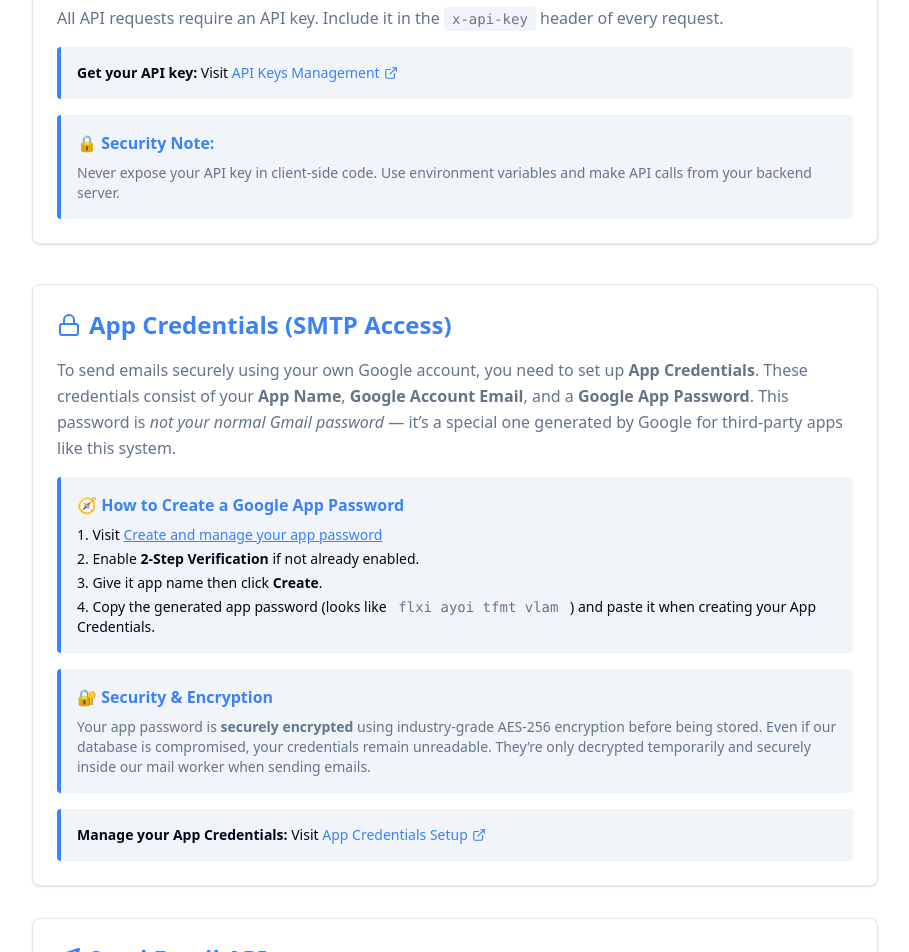
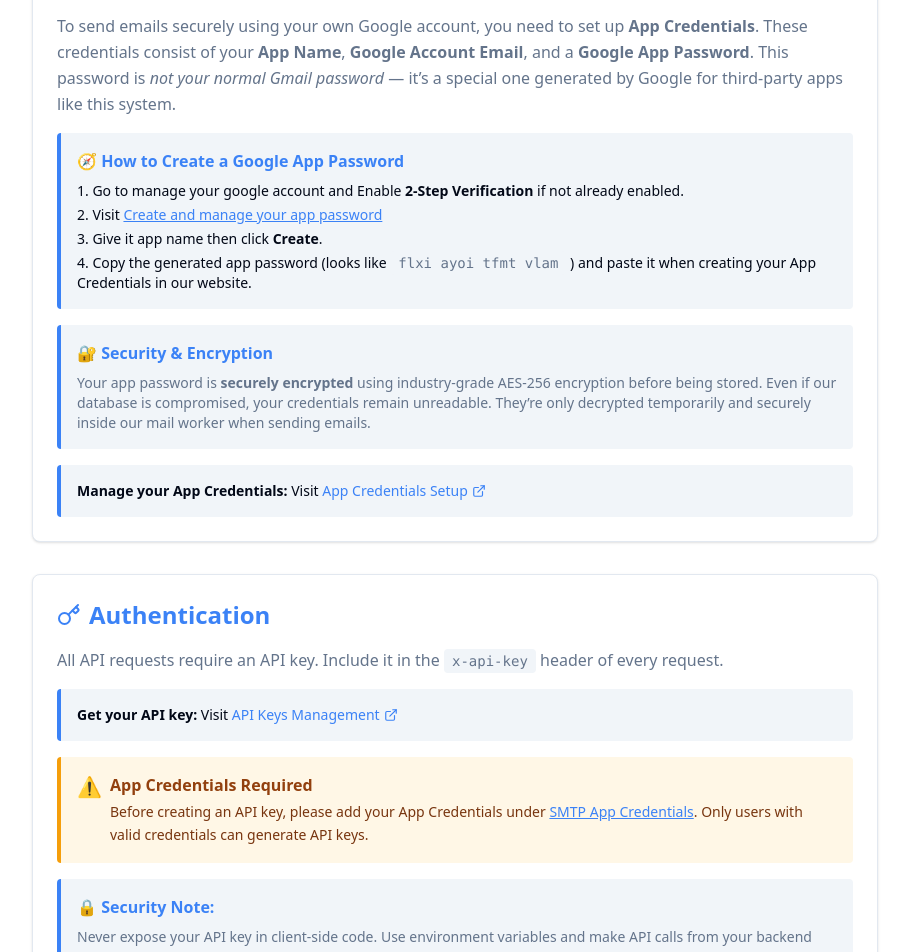
Before and after one commit to makwanagautam41/SMTP-service, a React (Vite) app in the folder smtp-service-client/: page /documentations in a window 1280 px wide. Shown: the part 1240-2192 px from the top of the page, without its empty margins (330-1239 px from the left). Built offline with nearby package versions, Linux system fonts and the light colour scheme; no server answers.

Commit message:
fix the issues in frontend while creating api keys

```diff
--- a/smtp-service-client/src/context/AppCredentialsContext.jsx
+++ b/smtp-service-client/src/context/AppCredentialsContext.jsx
@@ -28,6 +28,7 @@ export const AppCredentialsProvider = ({ children }) => {
     try {
       const res = await createAppCredentialsService(formData);
       if (res.data) setAppCredentials(res.data);
+      await fetchAppCredentials();
       return res;
     } catch (err) {
       console.error("Create App Credentials Error:", err);
--- a/smtp-service-client/src/pages/Documentations.jsx
+++ b/smtp-service-client/src/pages/Documentations.jsx
@@ -336,6 +336,11 @@ print('✅ Tracking complete')`,
   const fixBarItems = [
     { id: "overview", icon: <HelpCircle size={16} />, label: "Overview" },
     { id: "realtime", icon: <Radio size={16} />, label: "Real-Time Tracking" },
+    {
+      id: "app-credentials",
+      icon: <Lock size={16} />,
+      label: "APP Credentials",
+    },
     { id: "auth", icon: <Key size={16} />, label: "Authentication" },
     { id: "send", icon: <Send size={16} />, label: "Send Email API" },
     { id: "sse", icon: <Zap size={16} />, label: "SSE Endpoint" },
@@ -636,91 +641,6 @@ print('✅ Tracking complete')`,
               </div>
             </section>
 
-            {/* Authentication */}
-            <section
-              id="auth"
-              className="rounded-lg shadow p-6 transition-colors duration-300"
-              style={{
-                backgroundColor: card.color,
-                color: foreground.color,
-                border: `1px solid ${border.color}`,
-              }}
-            >
-              <h2
-                className="text-2xl font-bold mb-4 flex items-center gap-2"
-                style={{ color: primary.color }}
-              >
-                <Key style={{ color: primary.color }} />
-                Authentication
-              </h2>
-
-              <p
-                className="leading-relaxed mb-4"
-                style={{ color: mutedForeground.color }}
-              >
-                All API requests require an API key. Include it in the{" "}
-                <code
-                  className="px-2 py-1 rounded text-sm"
-                  style={{
-                    backgroundColor: muted.color,
-                    color: mutedForeground.color,
-                  }}
-                >
-                  x-api-key
-                </code>{" "}
-                header of every request.
-              </p>
-
-              {/* Info Box */}
-              <div
-                className="p-4 rounded transition-colors duration-300"
-                style={{
-                  backgroundColor: secondary.color,
-                  borderLeft: `4px solid ${primary.color}`,
-                }}
-              >
-                <p className="text-sm" style={{ color: foreground.color }}>
-                  <strong>Get your API key:</strong> Visit{" "}
-                  <Link
-                    to="/apikeys"
-                    className="inline-flex items-center gap-1 transition-colors duration-200"
-                    style={{
-                      color: primary.color,
-                      textDecoration: "none",
-                    }}
-                    onMouseEnter={(e) =>
-                      (e.currentTarget.style.color = legacy.hover.color)
-                    }
-                    onMouseLeave={(e) =>
-                      (e.currentTarget.style.color = primary.color)
-                    }
-                  >
-                    API Keys Management <ExternalLink size={14} />
-                  </Link>
-                </p>
-              </div>
-
-              {/* Security Warning Box */}
-              <div
-                className="mt-4 p-4 rounded transition-colors duration-300"
-                style={{
-                  backgroundColor: muted.color,
-                  borderLeft: `4px solid ${primary.color}`,
-                }}
-              >
-                <h4
-                  className="font-semibold mb-2"
-                  style={{ color: primary.color }}
-                >
-                  🔒 Security Note:
-                </h4>
-                <p className="text-sm" style={{ color: mutedForeground.color }}>
-                  Never expose your API key in client-side code. Use environment
-                  variables and make API calls from your backend server.
-                </p>
-              </div>
-            </section>
-
             {/* APP Credentials */}
             <section
               id="app-credentials"
@@ -768,6 +688,10 @@ print('✅ Tracking complete')`,
                 </h4>
                 <ol className="list-decimal list-inside text-sm space-y-1">
                   <li>
+                    Go to manage your google account and Enable{" "}
+                    <strong>2-Step Verification</strong> if not already enabled.
+                  </li>
+                  <li>
                     Visit{" "}
                     <a
                       href="https://myaccount.google.com/apppasswords"
@@ -778,10 +702,6 @@ print('✅ Tracking complete')`,
                     >
                       Create and manage your app password
                     </a>
-                  </li>
-                  <li>
-                    Enable <strong>2-Step Verification</strong> if not already
-                    enabled.
                   </li>
                   <li>
                     Give it app name then click <strong>Create</strong>.
@@ -797,7 +717,8 @@ print('✅ Tracking complete')`,
                     >
                       flxi ayoi tfmt vlam
                     </code>{" "}
-                    ) and paste it when creating your App Credentials.
+                    ) and paste it when creating your App Credentials in our
+                    website.
                   </li>
                 </ol>
               </div>
@@ -851,6 +772,131 @@ print('✅ Tracking complete')`,
                   >
                     App Credentials Setup <ExternalLink size={14} />
                   </Link>
+                </p>
+              </div>
+            </section>
+
+            {/* Authentication */}
+            <section
+              id="auth"
+              className="rounded-lg shadow p-6 transition-colors duration-300"
+              style={{
+                backgroundColor: card.color,
+                color: foreground.color,
+                border: `1px solid ${border.color}`,
+              }}
+            >
+              <h2
+                className="text-2xl font-bold mb-4 flex items-center gap-2"
+                style={{ color: primary.color }}
+              >
+                <Key style={{ color: primary.color }} />
+                Authentication
+              </h2>
+
+              <p
+                className="leading-relaxed mb-4"
+                style={{ color: mutedForeground.color }}
+              >
+                All API requests require an API key. Include it in the{" "}
+                <code
+                  className="px-2 py-1 rounded text-sm"
+                  style={{
+                    backgroundColor: muted.color,
+                    color: mutedForeground.color,
+                  }}
+                >
+                  x-api-key
+                </code>{" "}
+                header of every request.
+              </p>
+
+              {/* Info Box */}
+              <div
+                className="p-4 rounded transition-colors duration-300"
+                style={{
+                  backgroundColor: secondary.color,
+                  borderLeft: `4px solid ${primary.color}`,
+                }}
+              >
+                <p className="text-sm" style={{ color: foreground.color }}>
+                  <strong>Get your API key:</strong> Visit{" "}
+                  <Link
+                    to="/apikeys"
+                    className="inline-flex items-center gap-1 transition-colors duration-200"
+                    style={{
+                      color: primary.color,
+                      textDecoration: "none",
+                    }}
+                    onMouseEnter={(e) =>
+                      (e.currentTarget.style.color = legacy.hover.color)
+                    }
+                    onMouseLeave={(e) =>
+                      (e.currentTarget.style.color = primary.color)
+                    }
+                  >
+                    API Keys Management <ExternalLink size={14} />
+                  </Link>
+                </p>
+              </div>
+
+              {/* 🚨 New Notice: App Credentials Requirement */}
+              <div
+                className="mt-4 p-4 rounded flex items-start gap-2 transition-colors duration-300"
+                style={{
+                  backgroundColor: "#fff7e6",
+                  borderLeft: `4px solid #f59e0b`, // amber tone for warning
+                }}
+              >
+                <span className="text-xl">⚠️</span>
+                <div>
+                  <h4
+                    className="font-semibold mb-1"
+                    style={{ color: "#92400e" }}
+                  >
+                    App Credentials Required
+                  </h4>
+                  <p
+                    className="text-sm leading-relaxed"
+                    style={{ color: "#78350f" }}
+                  >
+                    Before creating an API key, please add your App Credentials
+                    under{" "}
+                    <Link
+                      to="/app-credentials"
+                      className="underline font-medium transition-colors duration-200"
+                      style={{ color: primary.color }}
+                      onMouseEnter={(e) =>
+                        (e.currentTarget.style.color = legacy.hover.color)
+                      }
+                      onMouseLeave={(e) =>
+                        (e.currentTarget.style.color = primary.color)
+                      }
+                    >
+                      SMTP App Credentials
+                    </Link>
+                    . Only users with valid credentials can generate API keys.
+                  </p>
+                </div>
+              </div>
+
+              {/* Security Warning Box */}
+              <div
+                className="mt-4 p-4 rounded transition-colors duration-300"
+                style={{
+                  backgroundColor: muted.color,
+                  borderLeft: `4px solid ${primary.color}`,
+                }}
+              >
+                <h4
+                  className="font-semibold mb-2"
+                  style={{ color: primary.color }}
+                >
+                  🔒 Security Note:
+                </h4>
+                <p className="text-sm" style={{ color: mutedForeground.color }}>
+                  Never expose your API key in client-side code. Use environment
+                  variables and make API calls from your backend server.
                 </p>
               </div>
             </section>
--- a/smtp-service-client/src/services/apiKeysServices.js
+++ b/smtp-service-client/src/services/apiKeysServices.js
@@ -2,19 +2,27 @@ import API from "./api";
 
 const handleRequest = async (axiosPromise) => {
   try {
-    const { data } = await axiosPromise;
-    return { success: true, data };
+    const res = await axiosPromise;
+    return {
+      success: true,
+      data: res.data,
+      message: res.data?.message || "Success",
+    };
   } catch (err) {
     console.error("API request error:", err);
 
-    // Normalize backend error messages
     const message =
       err.response?.data?.message ||
       err.response?.data?.error ||
       err.message ||
       "Something went wrong";
 
-    return { success: false, message };
+    return {
+      success: false,
+      data: null,
+      message,
+      status: err.response?.status || 500,
+    };
   }
 };
 
```
Also changed, not shown: smtp-service-client/src/context/ApiKeyContext.jsx (+14 -27 lines), smtp-service-client/src/pages/ApiKeys.jsx (+76 -39 lines). Lines whose indentation alone changed are shown as unchanged.
